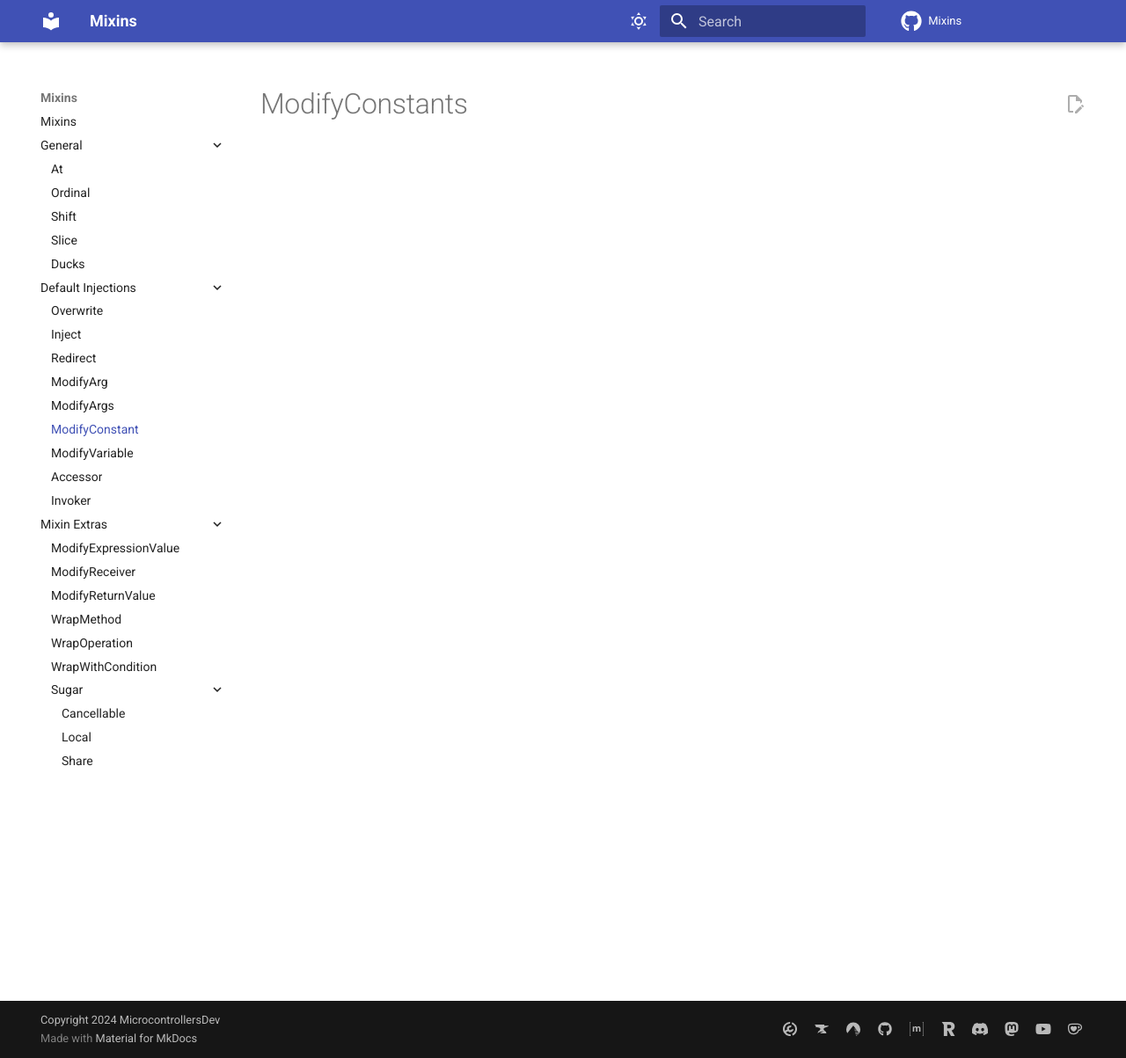
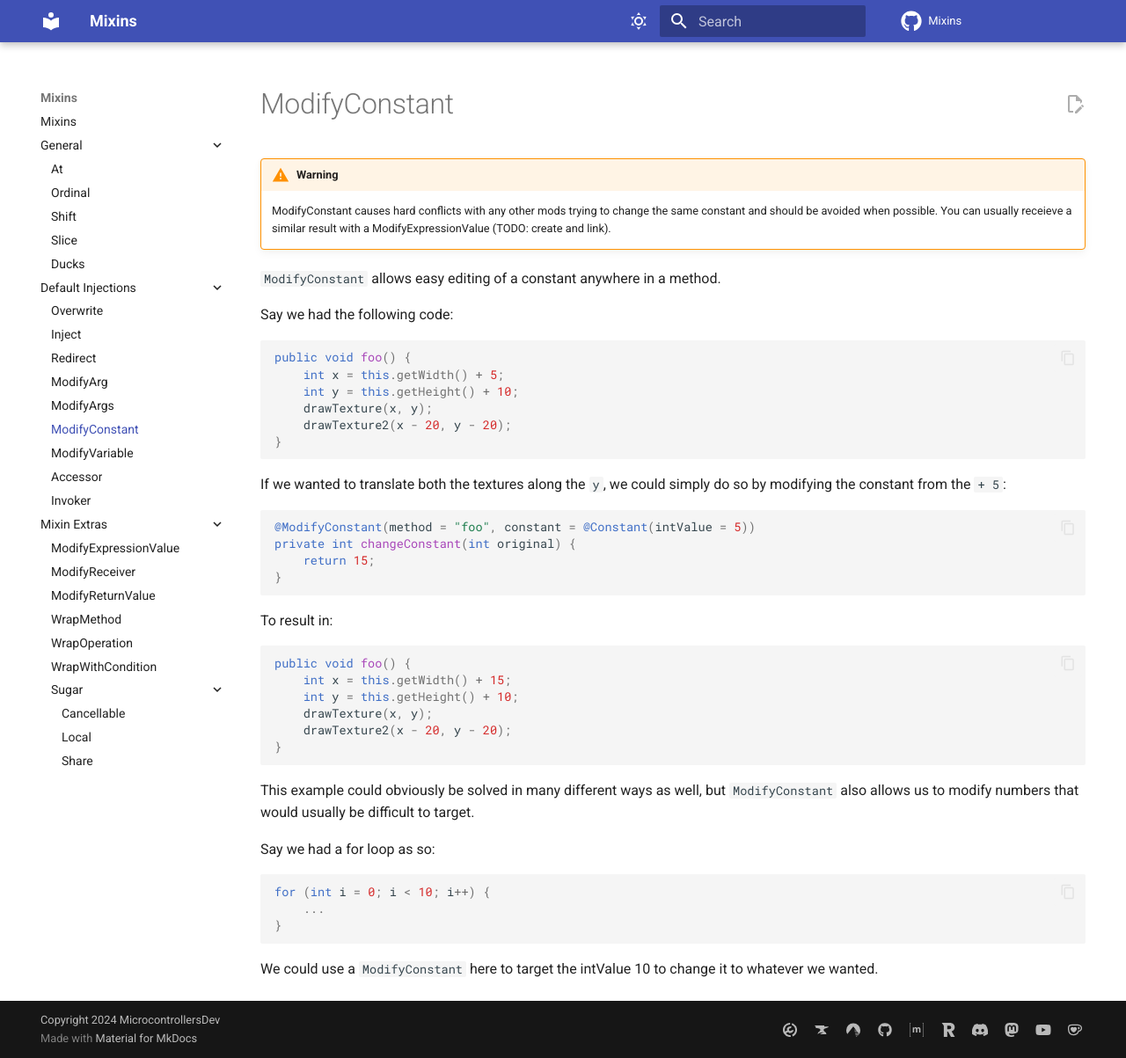
Before and after one commit to MicrocontrollersDev/Mixins, an MkDocs documentation site: the page built from docs/default/modifyconstant.md, in a window 1280 px wide and 1203 px high. Shown: the whole window at 88% size. Built offline with MkDocs 1.6.1 and Material for MkDocs 9.7.7, drawn with Linux system fonts in a browser that asks for light colours; comment, search, counter and statistics services are not loaded.

Commit message:
modifyconstant

````diff
--- a/docs/default/modifyconstant.md
+++ b/docs/default/modifyconstant.md
@@ -1 +1,49 @@
-# ModifyConstants
+# ModifyConstant
+
+!!! warning
+    ModifyConstant causes hard conflicts with any other mods trying to change the same constant and should be avoided when possible. You can usually receieve a similar result with a ModifyExpressionValue (TODO: create and link).
+
+`ModifyConstant` allows easy editing of a constant anywhere in a method.
+
+Say we had the following code:
+
+```java
+public void foo() {
+    int x = this.getWidth() + 5;
+    int y = this.getHeight() + 10;
+    drawTexture(x, y);
+    drawTexture2(x - 20, y - 20);
+}
+```
+
+If we wanted to translate both the textures along the `y`, we could simply do so by modifying the constant from the `+ 5`:
+
+```java
+@ModifyConstant(method = "foo", constant = @Constant(intValue = 5))
+private int changeConstant(int original) {
+    return 15;
+}
+```
+
+To result in:
+
+```java
+public void foo() {
+    int x = this.getWidth() + 15;
+    int y = this.getHeight() + 10;
+    drawTexture(x, y);
+    drawTexture2(x - 20, y - 20);
+}
+```
+
+This example could obviously be solved in many different ways as well, but `ModifyConstant` also allows us to modify numbers that would usually be difficult to target.
+
+Say we had a for loop as so:
+
+```java
+for (int i = 0; i < 10; i++) {
+    ...
+}
+```
+
+We could use a `ModifyConstant` here to target the intValue 10 to change it to whatever we wanted.
````
Also changed, not shown: docs/index.md (+1 -1 lines).
